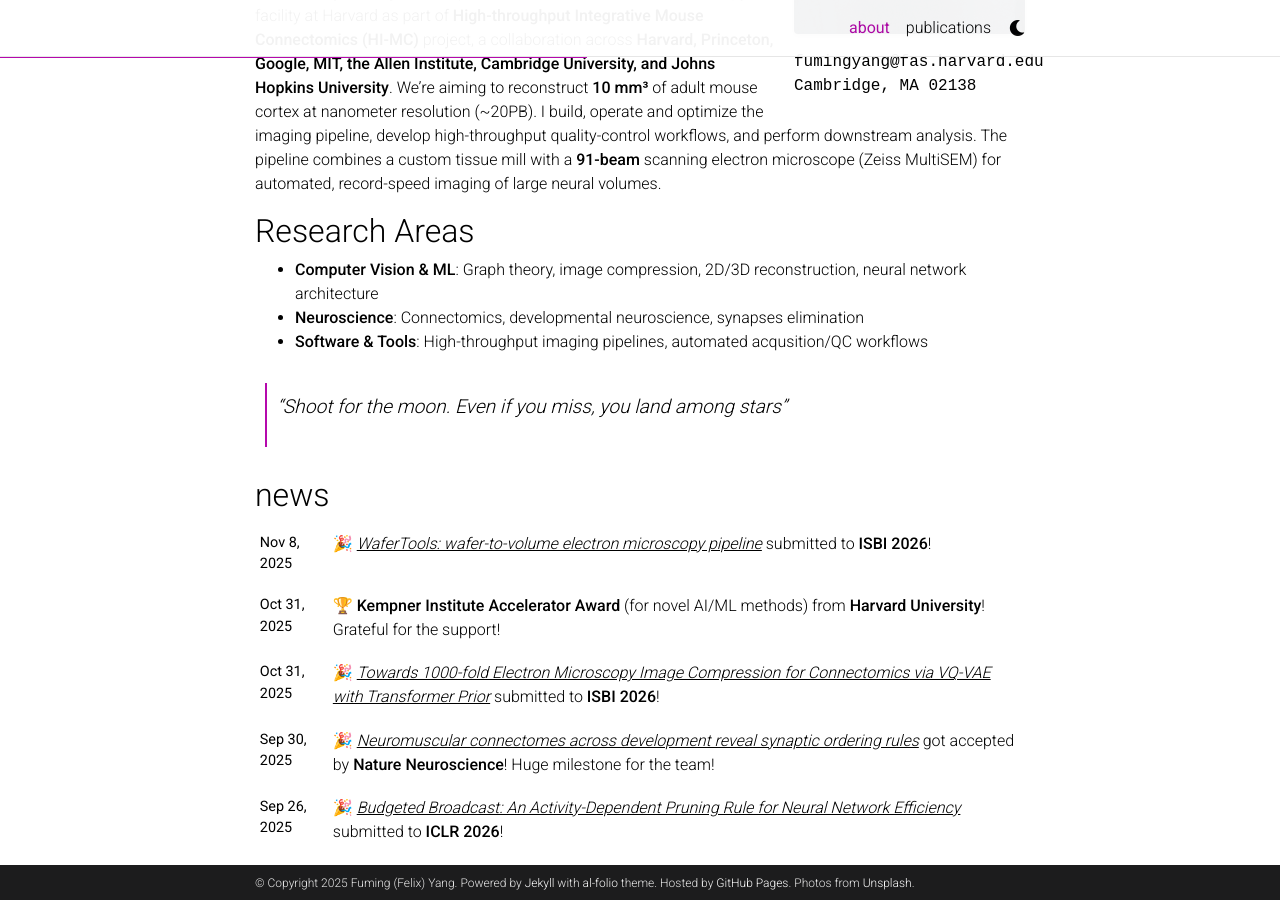
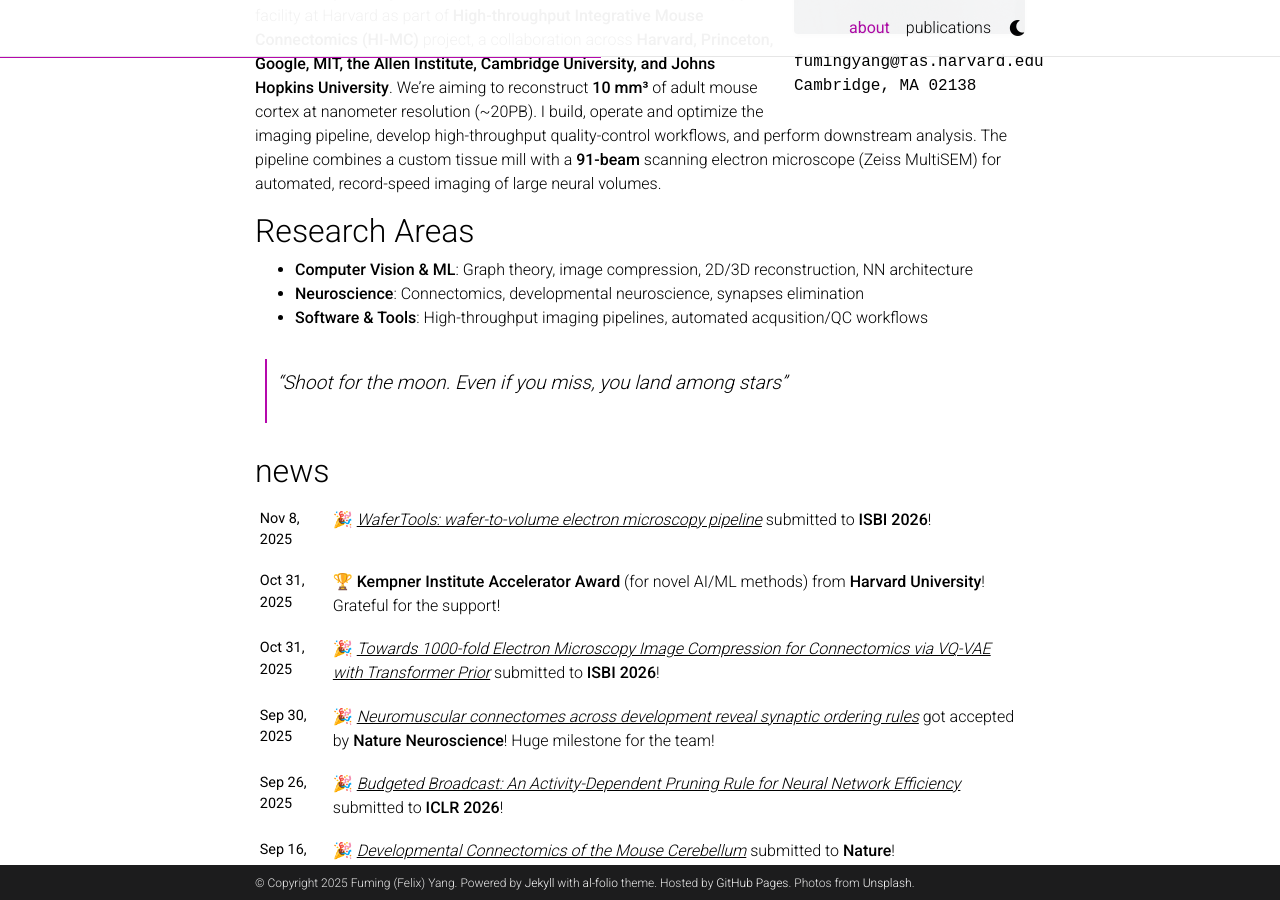
Before and after one commit to FumingYang-Felix/FumingYang-Felix.github.io, a Jekyll site: the page built from _pages/about.md, in a window 1280 px wide and 900 px high, scrolled down 490 px. Built offline with Jekyll 4.4.1, drawn with Linux system fonts in a browser that asks for light colours; full-size pictures stand in for the smaller copies a plugin makes; comment, search, counter and statistics services are not loaded; a style sheet for code colours, icons or effects is not loaded.

Commit message:
Abbreviate 'neural network' to 'NN' in research areas

```diff
--- a/_pages/about.md
+++ b/_pages/about.md
@@ -32,7 +32,7 @@ I'm currently leading data-acquisition efforts at an electron microscopy facilit
 
 ## Research Areas
 
-- **Computer Vision & ML**: Graph theory, image compression, 2D/3D reconstruction, neural network architecture
+- **Computer Vision & ML**: Graph theory, image compression, 2D/3D reconstruction, NN architecture
 - **Neuroscience**: Connectomics, developmental neuroscience, synapses elimination
 - **Software & Tools**: High-throughput imaging pipelines, automated acqusition/QC workflows
 
```
